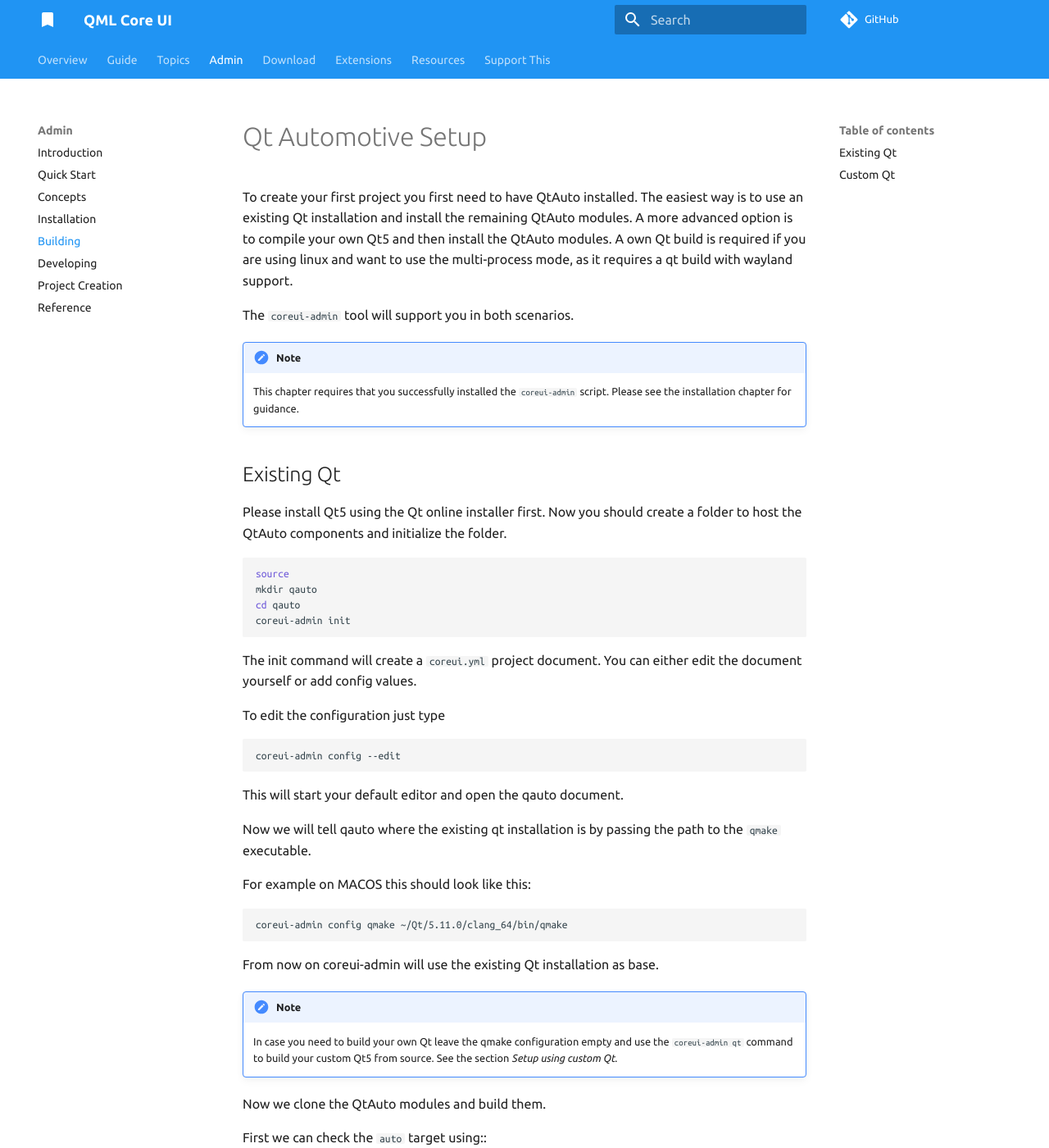
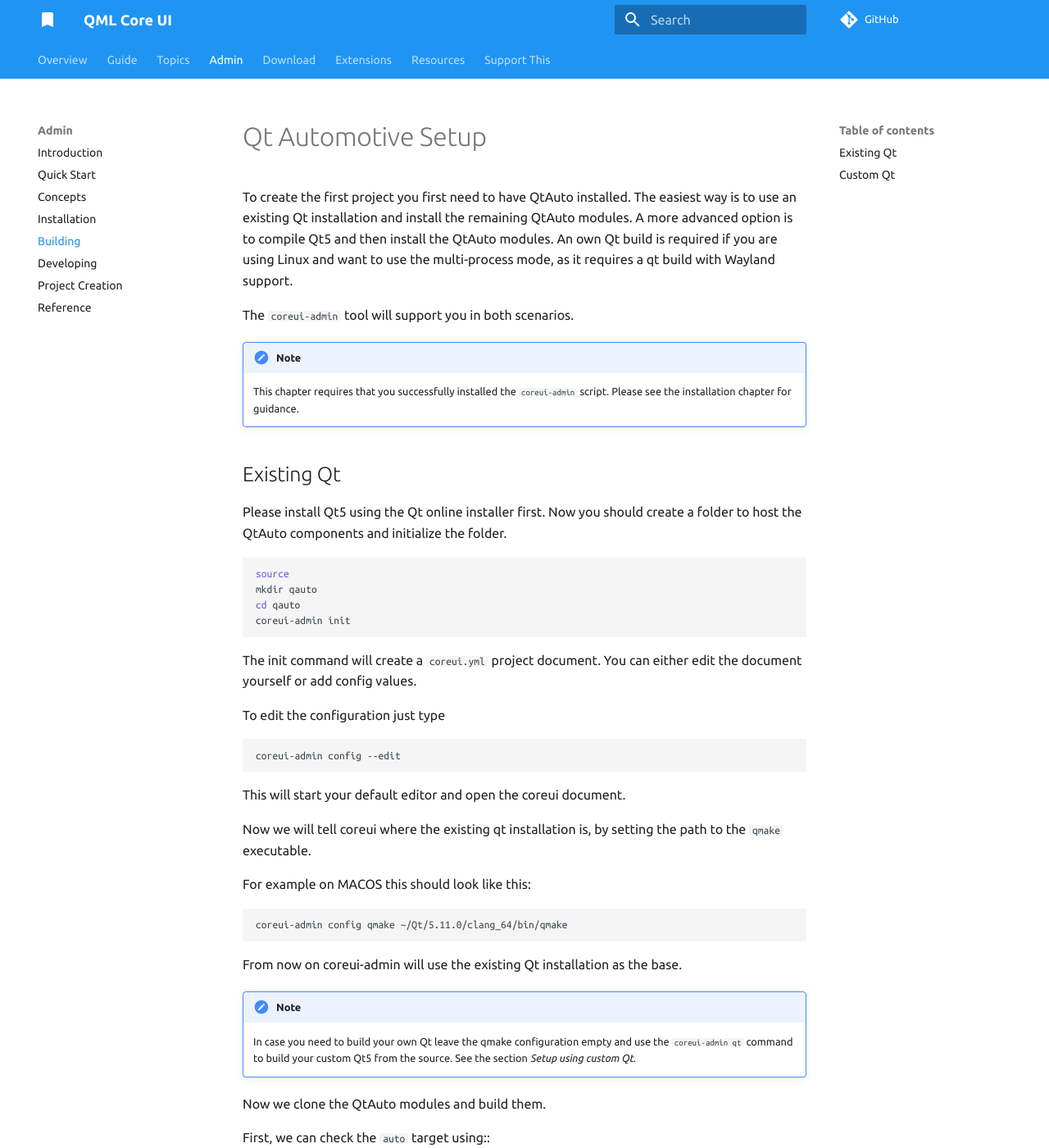
Before and after one commit to Luxoft/qml-coreui, an MkDocs documentation site: the page built from docs/admin/build.md, in a window 1280 px wide and 1400 px high. Shown: the whole window at 82% size. Built offline with MkDocs 1.6.1 and Material for MkDocs 9.7.7, drawn with Linux system fonts in a browser that asks for light colours; comment, search, counter and statistics services are not loaded; some of the changed text lies outside the part shown.

Commit message:
update admin grammar

````diff
--- a/docs/admin/build.md
+++ b/docs/admin/build.md
@@ -1,6 +1,6 @@
 # Qt Automotive Setup
 
-To create your first project you first need to have QtAuto installed. The easiest way is to use an existing Qt installation and install the remaining QtAuto modules. A more advanced option is to compile your own Qt5 and then install the QtAuto modules. A own Qt build is required if you are using linux and want to use the multi-process mode, as it requires a qt build with wayland support.
+To create the first project you first need to have QtAuto installed. The easiest way is to use an existing Qt installation and install the remaining QtAuto modules. A more advanced option is to compile Qt5 and then install the QtAuto modules. An own Qt build is required if you are using Linux and want to use the multi-process mode, as it requires a qt build with Wayland support.
 
 The `coreui-admin` tool will support you in both scenarios.
 
@@ -26,9 +26,9 @@
 ```sh
 coreui-admin config --edit
 ```
-This will start your default editor and open the qauto document.
+This will start your default editor and open the coreui document.
 
-Now we will tell qauto where the existing qt installation is by passing the path to the `qmake` executable.
+Now we will tell coreui where the existing qt installation is, by setting the path to the `qmake` executable.
 
 For example on MACOS this should look like this:
 
@@ -36,25 +36,25 @@
 coreui-admin config qmake ~/Qt/5.11.0/clang_64/bin/qmake
 ```
 
-From now on coreui-admin will use the existing Qt installation as base.
+From now on coreui-admin will use the existing Qt installation as the base.
 
 !!! note
 
-    In case you need to build your own Qt leave the qmake configuration empty and use the `coreui-admin qt` command to build your custom Qt5 from source. See the section *Setup using custom Qt*.
+    In case you need to build your own Qt leave the qmake configuration empty and use the `coreui-admin qt` command to build your custom Qt5 from the source. See the section *Setup using custom Qt*.
 
 Now we clone the QtAuto modules and build them.
 
-First we can check the `auto` target using::
+First, we can check the `auto` target using::
 
 ```sh
 coreui-admin targets auto
 ```
 
-This will print the currently listed repositories vailable under the auto target. A target is an ordered list or repositories. The ordering defines the build order. This information is stored in the `coreui.yml` targets section.
+This will print the currently listed repositories available under the auto-target. A target is an ordered list or repositories. The ordering defines the build order. This information is stored in the `coreui.yml` targets section.
 
 ```text
-    ______name______|______________________repos______________________
-    auto            | appman, qtivi, neptune3-ui
+ ______name______|______________________repos______________________
+ auto | appman, qtivi, neptune3-ui
 ```
 
 !!! note
@@ -72,9 +72,9 @@
 
 !! note
 
-    Be aware some repositories will automatically install as qt modules into the Qt directory and can not be found in the install location.
+  Be aware some repositories will automatically install as qt modules into the Qt directory and can not be found in the install location.
 
-If you later want to update your installation, you can simple run update.
+If you later want to update your installation, you can simply run an update.
 
 ```sh
 coreui-admin update auto
@@ -91,13 +91,13 @@
 
 If you want to use the multi-process setup on Linux or just want to use a custom Qt the script will support you in building Qt for your platform.
 
-The first step is to check if your OS can build Qt and the QAuto components. For this run the OS command.
+The first step is to check if your OS can build Qt and the QtAuto components. For this run the OS command.
 
 ```sh
 coreui-admin os --check
 ```
 
-Note: The OS command is currently only supported on Ubuntu currently.
+Note: The OS command is currently only supported on Ubuntu.
 
 The check command will either be positive or negative. In the case the result is negative please run the os init command.
 
@@ -132,11 +132,11 @@
 Will output something like this
 
 ```text
-build            | build
-install          | install
-jobs             | 6
-qmake            | ~/Qt/5.10.0/clang_64/bin/qmake
-source           | source
+build | build
+install | install
+jobs | 6
+qmake | ~/Qt/5.10.0/clang_64/bin/qmake
+source | source
 ```
 
 To unset a configuration value you can use the `config --unset` option.
````
Also changed, not shown: other parts of docs/admin/build.md (+2 -2 lines), docs/admin/concepts.md (+9 -10 lines), docs/admin/dev.md (+9 -9 lines), docs/admin/install.md (+5 -5 lines), docs/admin/start.md (+3 -6 lines), 1 other file.
